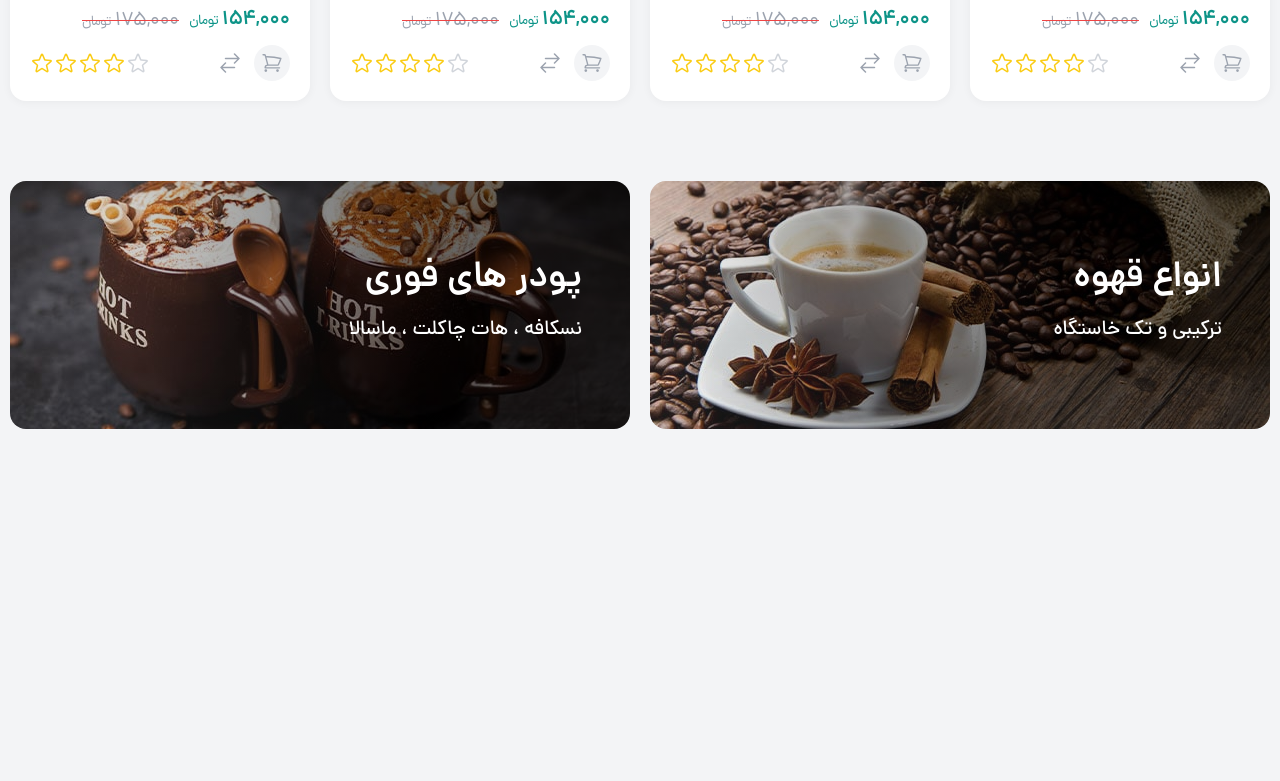
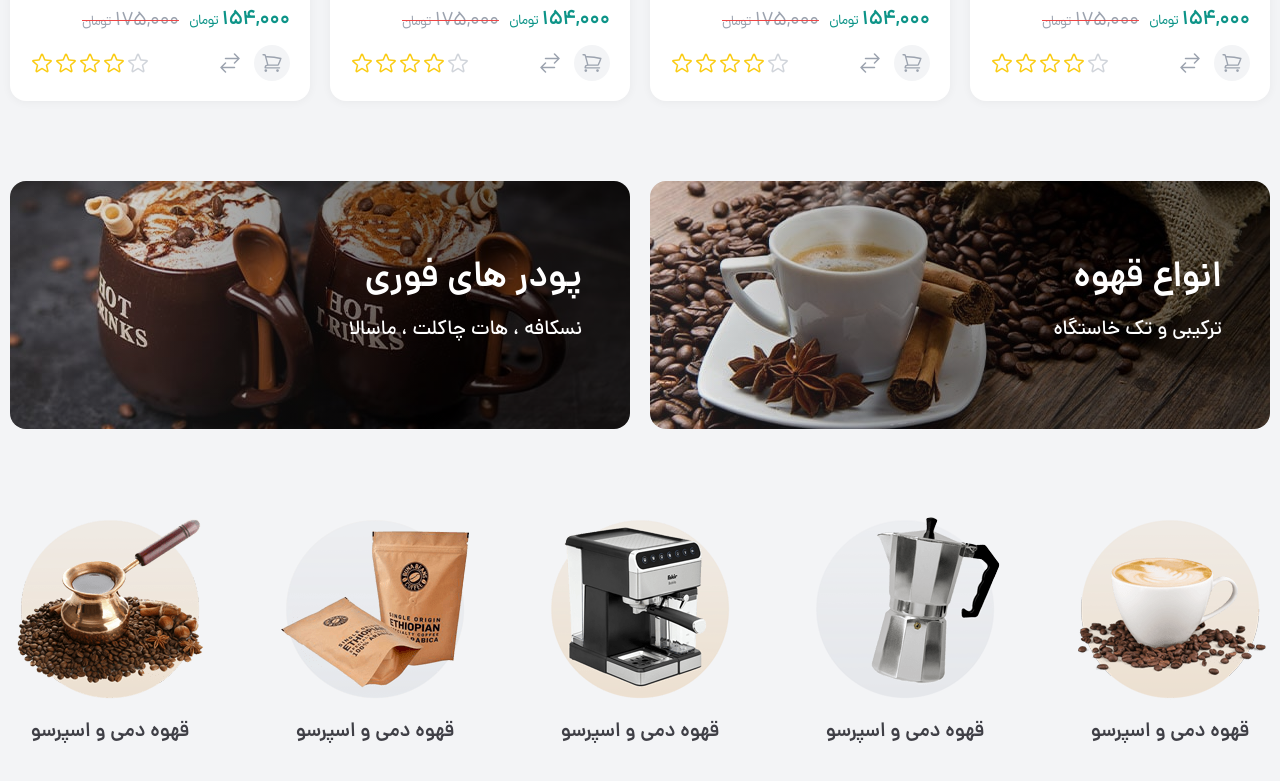
Before and after one commit to danialramzani/Tailwind-Project, a website: page Coffee-Shop/public/index.html in a window 1280 px wide. Shown: the part 1969-2750 px from the top of the page. Before the commit the page ends 2478 px from the top, so only its background shows below. Drawn offline with Linux system fonts and the light colour scheme.

Commit message:
Categoty New Update

```diff
--- a/Coffee-Shop/public/index.html
+++ b/Coffee-Shop/public/index.html
@@ -974,7 +974,7 @@
                 </div>
             </div>
         </section>
-        <section class="category-banner my-20">
+        <section class="category-banner mt-8 mb-10 md:my-20">
             <div class="container">
                <div class="grid grid-cols-1 md:grid-cols-2 gap-5 text-white">
                  <a href="#" class="category-banner-item1 flex flex-col justify-center pr-7 md:pr-12 rounded-2xl h-[142px] md:h-[248px]">
@@ -988,6 +988,42 @@
                </div>
             </div>
         </section>
+        <section class="products-category mb-10 md:mb-20">
+            <div class="container">
+                <div class="flex items-center justify-center gap-y-6 gap-x-[29px] md:gap-[65px] flex-wrap">
+                    <div class="w-25 md:w-50 text-center">
+                        <a href="#">
+                            <img src="images/categories/category1.png" loading="lazy" alt="c1">
+                        </a>
+                        <span class="inline-block font-DanaDemiBold text-sm md:text-xl text-zinc-700 dark:text-white mt-1.5 md:mt-2.5">قهوه دمی و اسپرسو</span>
+                    </div>
+                    <div class="w-25 md:w-50 text-center">
+                        <a href="#">
+                            <img src="images/categories/category2.png" loading="lazy" alt="c1">
+                        </a>
+                        <span class="inline-block font-DanaDemiBold text-sm md:text-xl text-zinc-700 dark:text-white mt-1.5 md:mt-2.5">قهوه دمی و اسپرسو</span>
+                    </div>
+                    <div class="w-25 md:w-50 text-center">
+                        <a href="#">
+                            <img src="images/categories/category3.png" loading="lazy" alt="c1">
+                        </a>
+                        <span class="inline-block font-DanaDemiBold text-sm md:text-xl text-zinc-700 dark:text-white mt-1.5 md:mt-2.5">قهوه دمی و اسپرسو</span>
+                    </div>
+                    <div class="w-25 md:w-50 text-center">
+                        <a href="#">
+                            <img src="images/categories/category4.png" loading="lazy" alt="c1">
+                        </a>
+                        <span class="inline-block font-DanaDemiBold text-sm md:text-xl text-zinc-700 dark:text-white mt-1.5 md:mt-2.5">قهوه دمی و اسپرسو</span>
+                    </div>
+                    <div class="w-25 md:w-50 text-center">
+                        <a href="#">
+                            <img src="images/categories/category5.png" loading="lazy" alt="c1">
+                        </a>
+                        <span class="inline-block font-DanaDemiBold text-sm md:text-xl text-zinc-700 dark:text-white mt-1.5 md:mt-2.5">قهوه دمی و اسپرسو</span>
+                    </div>
+                </div>
+            </div>
+        </section>
     </main>
 
 
--- a/Coffee-Shop/tailwind.config.js
+++ b/Coffee-Shop/tailwind.config.js
@@ -30,7 +30,9 @@ module.exports = {
         "tightest" : "-0.065em"
       },
       spacing : {
-        "30" : "7.5rem"
+        "30" : "7.5rem",
+        "25" : "6.25rem",
+        "50" : "12.5rem"
       },
       container : {
         center: true,
```
Also changed, not shown: Coffee-Shop/public/styles/app.css.
